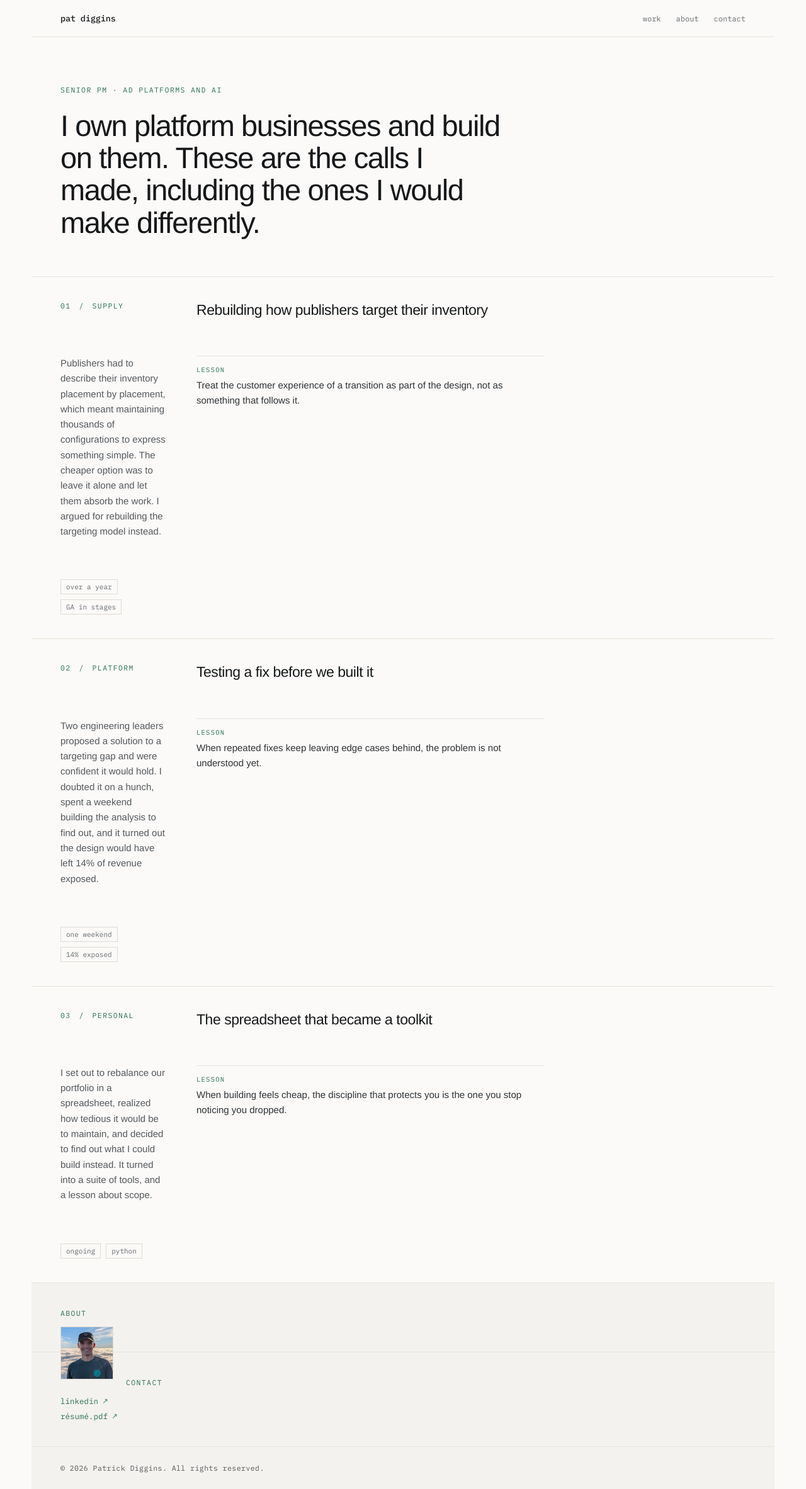
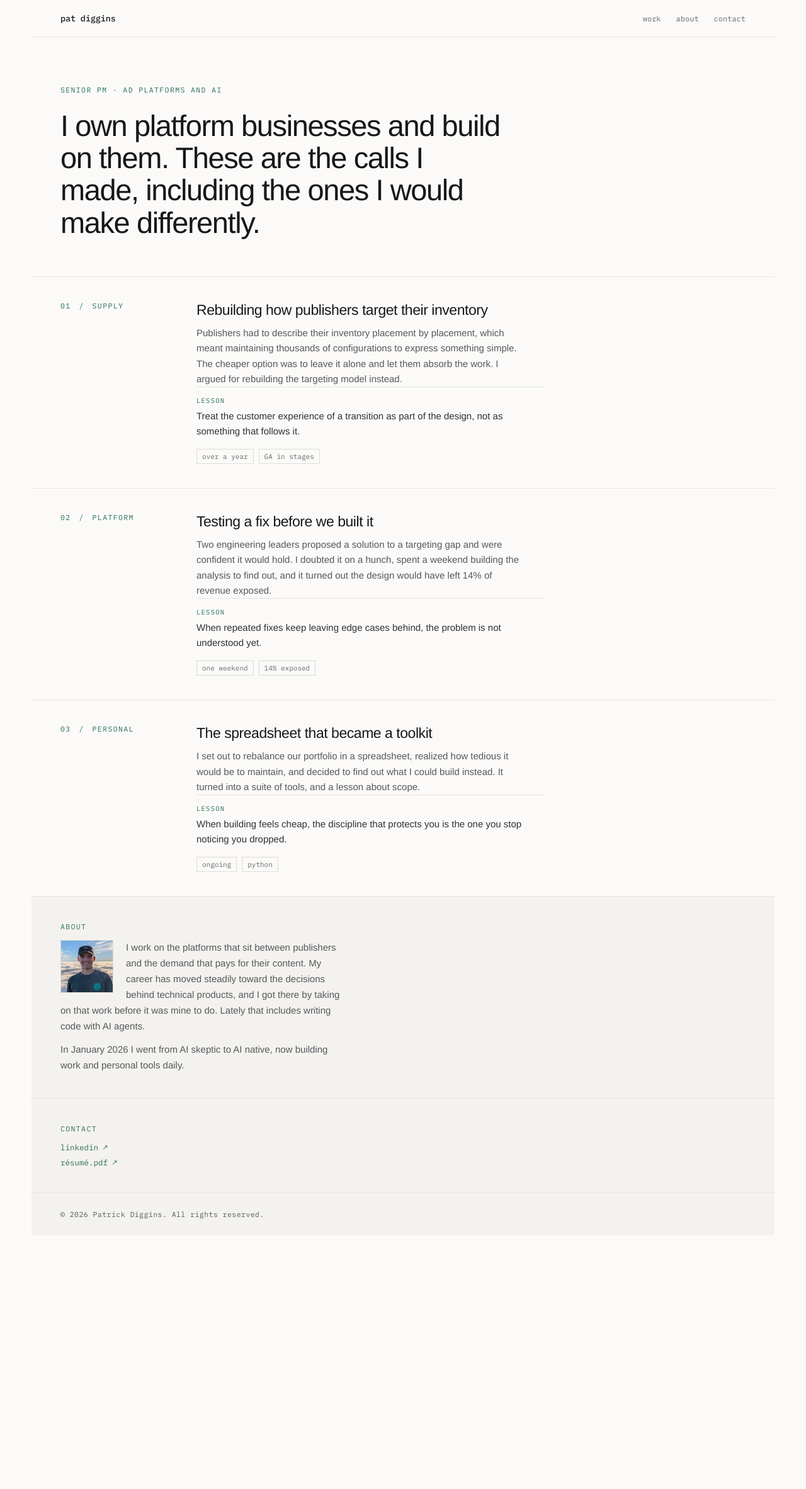
Before and after one commit to pd-product/pd-product.github.io, a Jekyll site: the page built from index.html, in a window 1280 px wide. Shown: the whole page at 63% size. Built offline with Jekyll 4.4.1, drawn with Linux system fonts in a browser that asks for light colours; after the commit the page ends 1962 px from its top, so only the background shows below that.

Commit message:
Fix render defects: leaked comment, grid placement, about copy, float (#9)
Independent review (codex): 3 BLOCKING, 1 IMPORTANT. All four confirmed
against the built site before fixing.

A Liquid tag named inside an HTML comment was executed at build time. Its
own "Begin/End Jekyll SEO tag" markers terminated the surrounding comment, which
leaked the remaining text onto the page AND emitted a second complete SEO block
inside <main>: a duplicate title, a duplicate canonical link and duplicate
JSON-LD. Verified 2 of each on the live page. Now a Liquid comment. Swept the
repo for the whole class; no other Liquid tag sits inside an HTML comment.

Work rows: .work-row > a is a two-column grid with automatic placement, so
each direct child alternated between the 168px rail and the main column, putting
the summary and the chips in the rail. Placement also depended on how many
optional fields a story set, so omitting summary moved the lesson into the rail.
Everything except the eyebrow now sits in one unstyled wrapper. The design CSS
is unchanged: its rules are class-based and still match.

About copy added from the owner, which was missing content rather than a
rendering fault.

One CSS change to the design file: .about gets display:flow-root. A section
does not contain its own floats, so the floated 84px photo protruded into the
Contact section. Relying on the copy being long enough is fragile. Flagged to
the design session.

Co-authored-by: Claude Opus 5 (1M context) <noreply@anthropic.com>

```diff
--- a/assets/css/style.scss
+++ b/assets/css/style.scss
@@ -271,6 +271,14 @@ a:hover { color: var(--text); }
   background: var(--panel-deep);
   padding: 40px var(--gutter);
 }
+
+/* Added by the repo session, not the design session.
+   .about-photo floats left, and a section does not contain its own floats. With
+   short about copy the 84px photo protruded past the section and the Contact
+   links wrapped around it. flow-root establishes a block formatting context so
+   the section contains the float regardless of how long the copy is; it changes
+   nothing visually when the copy is long enough. Flagged to design. */
+.about { display: flow-root; }
 
 .about > h2,
 .contact > h2 {
--- a/index.html
+++ b/index.html
@@ -9,9 +9,16 @@ it the home page's title is the site title alone. Story pages still get their
 own title prefixed.
 {%- endcomment -%}
 
-<!-- The headline claim is display copy, not metadata, so it lives here rather
-     than in _config.yml. site.title and site.tagline stay in config for {% seo %}
-     but are deliberately not printed on the page. -->
+{%- comment -%}
+The headline claim is display copy, not metadata, so it lives here rather than
+in _config.yml. site.title and site.tagline stay in config for the seo tag but
+are deliberately not printed on the page.
+
+This MUST be a Liquid comment, not an HTML one. Liquid executes tags inside
+HTML comments: naming the seo tag in a `<!-- -->` block expanded it, and its
+own `<!-- End Jekyll SEO tag -->` closed this comment early, leaking the rest
+of the text onto the page as visible content.
+{%- endcomment -%}
 <section class="intro">
   <p class="eyebrow">senior pm &middot; ad platforms and ai</p>
   <h1>I own platform businesses and build on them. These are the calls I made, including the ones I would make differently.</h1>
@@ -37,6 +44,19 @@ own title prefixed.
           <span class="eyebrow-sep">/</span>
           <span class="eyebrow-category">{{ story.category }}</span>
         </p>
+        {%- comment -%}
+        Everything except the eyebrow goes in ONE wrapper. `.work-row > a` is a
+        two-column grid with automatic placement, so separate direct children
+        alternate between the rail and the main column: the summary and chips
+        landed in the 168px rail. Worse, placement then depended on how many
+        optional fields a story happened to set, so omitting `summary` moved the
+        lesson into the rail too.
+
+        The wrapper is deliberately unstyled. It occupies the main column as a
+        single grid item, and every rule in the design CSS is class-based, so
+        the descendants keep their styling with no change to the stylesheet.
+        {%- endcomment -%}
+        <div class="work-copy">
           <h3 class="work-title">{{ story.title }}</h3>
           {%- if story.summary %}<p class="work-summary">{{ story.summary }}</p>{% endif %}
           {%- comment -%}
@@ -55,6 +75,7 @@ own title prefixed.
             {%- for chip in story.chips %}<li class="chip">{{ chip }}</li>{% endfor %}
           </ul>
           {%- endif %}
+        </div>
       </a>
     </li>
     {%- endfor %}
@@ -64,7 +85,8 @@ own title prefixed.
 <section id="about" class="about">
   <h2>About</h2>
   <img class="about-photo" src="{{ '/assets/img/pat-diggins.jpg' | relative_url }}" alt="Pat Diggins">
-  <!-- TODO: about copy. This is a block on the home page, not a separate page. -->
+  <p>I work on the platforms that sit between publishers and the demand that pays for their content. My career has moved steadily toward the decisions behind technical products, and I got there by taking on that work before it was mine to do. Lately that includes writing code with AI agents.</p>
+  <p>In January 2026 I went from AI skeptic to AI native, now building work and personal tools daily.</p>
 </section>
 
 <section id="contact" class="contact">
```
Lines whose indentation alone changed are shown as unchanged.
